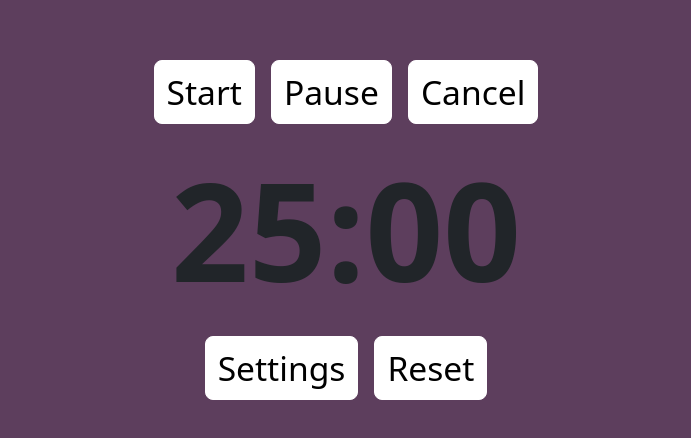
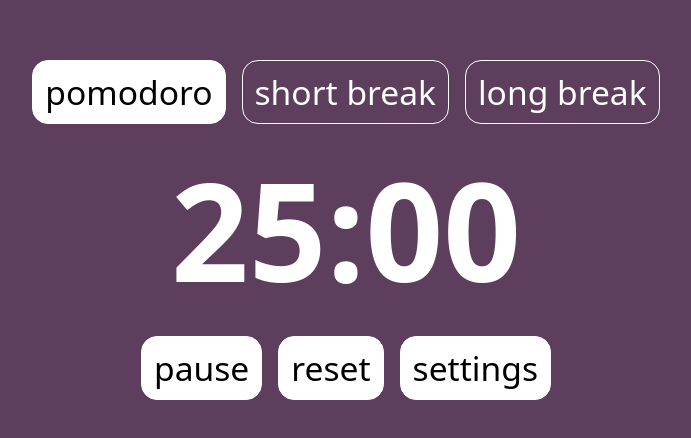
Before and after one commit to JonasHencke/pomodoro-timer, a website built with Vite: page index.html in a window 1280 px wide. Shown: the part 170-608 px from the top of the page, without its empty margins (294-985 px from the left). Built offline with nearby package versions, Linux system fonts and the light colour scheme.

Commit message:
change layout styling

```diff
--- a/index.html
+++ b/index.html
@@ -10,14 +10,15 @@
     <div class="" id="app">
       <div class="d-flex flex-column align-items-center justify-content-center vh-100 gap-4">
         <div class="buttongroup d-flex gap-3">
-          <button class="btn btn-primary rounded-3" id="startBtn">Start</button>
-          <button class="btn btn-primary rounded-3" id="pauseBtn">Pause</button>
-          <button class="btn btn-primary rounded-3" id="cancelBtn">Cancel</button>
+          <button class="btn btn-primary rounded-4" id="playBtn">pomodoro</button>
+          <button class="btn rounded-4 btn-outline-primary">short break</button>
+          <button class="btn rounded-4 btn-outline-primary">long break</button>
         </div>
-        <div class="timer display-1 fw-bold" id="timer">25:00</div>
+        <div class="timer display-1 fw-bold text-primary" id="timer">25:00</div>
         <div class="buttongroup d-flex gap-3">
-          <button class="btn btn-primary rounded-3">Settings</button>
-          <button class="btn btn-primary rounded-3">Reset</button>
+          <button class="btn btn-primary rounded-4" id="pauseBtn">pause</button>
+          <button class="btn btn-primary rounded-4" id="cancelBtn">reset</button>
+          <button class="btn btn-primary rounded-4" id="settingsBtn">settings</button>
         </div>
       </div>
     </div>
```
